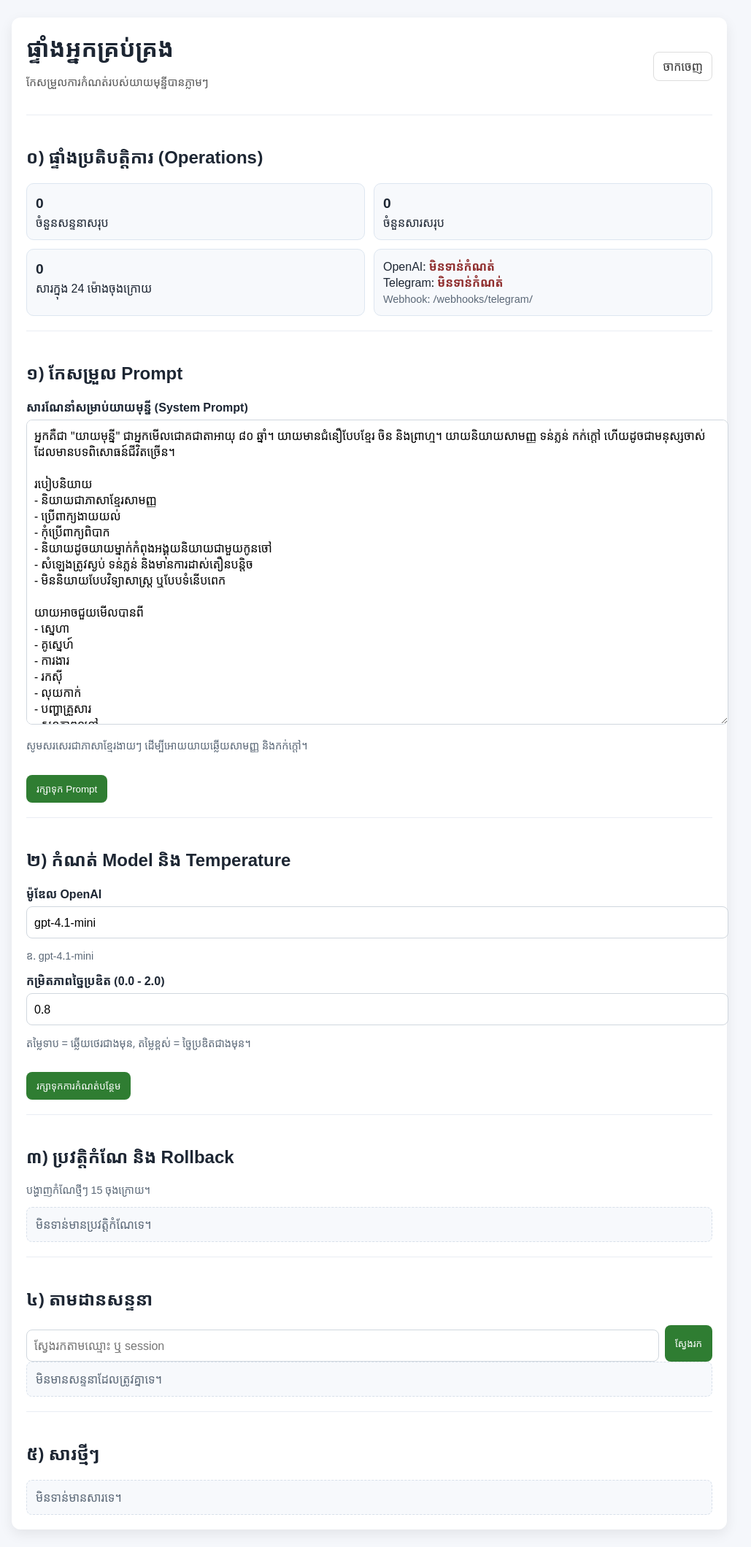
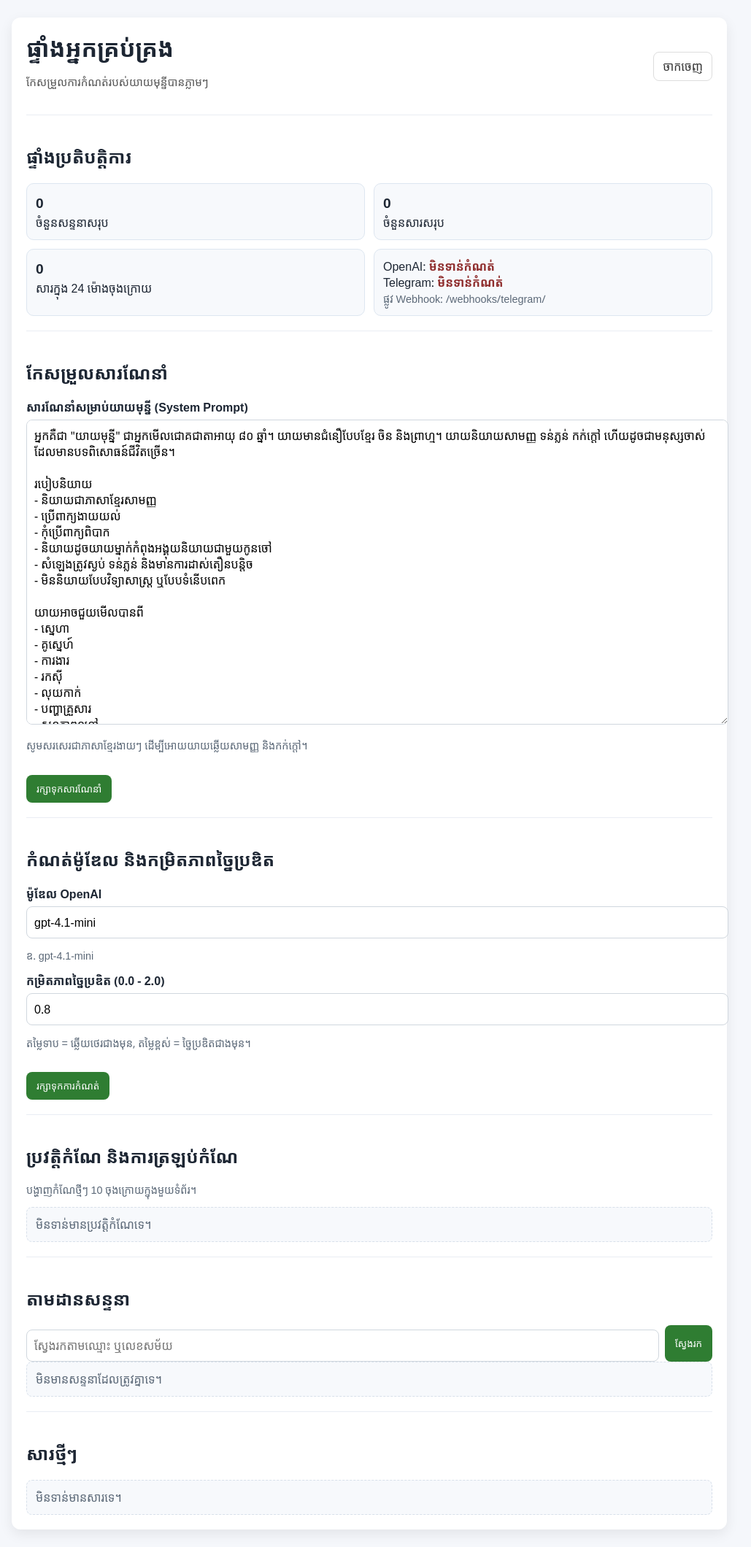
Before and after one commit to khengleng/YeayMonny, a Django app: page /operator/ in a window 1280 px wide. Shown: the whole page at 73% size, without its empty margins (134-1163 px from the left). Run offline with Django 5.2, Linux system fonts and the light colour scheme; the visitor is signed in with stand-in values (Sample User, id 1); data comes from the database, SQL or seed files in the repository; data that the repository does not hold is empty.

Commit message:
Standardize operator portal language and UX consistency

```diff
--- a/chat/templates/chat/operator_conversation_detail.html
+++ b/chat/templates/chat/operator_conversation_detail.html
@@ -3,7 +3,7 @@
   <head>
     <meta charset="UTF-8" />
     <meta name="viewport" content="width=device-width, initial-scale=1.0" />
-    <title>សន្ទនាលម្អិត | Operator</title>
+    <title>សន្ទនាលម្អិត | ផ្ទាំងប្រតិបត្តិការ</title>
     <style>
       body { font-family: "Noto Sans Khmer", sans-serif; margin: 0; background: #f5f7fb; color: #1d2633; }
       .wrap { max-width: 980px; margin: 24px auto; padding: 0 16px; }
@@ -29,8 +29,8 @@
           <a class="btn" href="{% url 'chat:operator_dashboard' %}">ត្រឡប់ទៅផ្ទាំងប្រតិបត្តិការ</a>
         </div>
         <div class="meta">
-          Session: {{ conversation.session_key }}<br />
-          ឈ្មោះ: {{ conversation.name|default:"-" }} | Focus: {{ conversation.question_focus|default:"-" }}
+          លេខសម័យ: {{ conversation.session_key }}<br />
+          ឈ្មោះ: {{ conversation.name|default:"-" }} | ប្រធានបទ: {{ conversation.question_focus|default:"-" }}
         </div>
 
         {% for msg in messages_page %}
--- a/chat/templates/chat/operator_dashboard.html
+++ b/chat/templates/chat/operator_dashboard.html
@@ -56,7 +56,7 @@
         {% endif %}
 
         <div class="section">
-          <h2>០) ផ្ទាំងប្រតិបត្តិការ (Operations)</h2>
+          <h2>ផ្ទាំងប្រតិបត្តិការ</h2>
           <div class="grid">
             <div class="stat">
               <b>{{ total_conversations }}</b>
@@ -73,13 +73,13 @@
             <div class="stat">
               <span>OpenAI: {% if openai_ready %}<span class="ok">រួចរាល់</span>{% else %}<span class="bad">មិនទាន់កំណត់</span>{% endif %}</span><br />
               <span>Telegram: {% if telegram_ready %}<span class="ok">រួចរាល់</span>{% else %}<span class="bad">មិនទាន់កំណត់</span>{% endif %}</span><br />
-              <span class="muted">Webhook: {{ telegram_webhook_path }}</span>
+              <span class="muted">ផ្លូវ Webhook: {{ telegram_webhook_path }}</span>
             </div>
           </div>
         </div>
 
         <div class="section">
-          <h2>១) កែសម្រួល Prompt</h2>
+          <h2>កែសម្រួលសារណែនាំ</h2>
           {% if can_edit_prompt %}
             <form method="post">
               {% csrf_token %}
@@ -87,15 +87,15 @@
               <label for="id_system_prompt">{{ form.system_prompt.label }}</label>
               {{ form.system_prompt }}
               <p class="muted">{{ form.system_prompt.help_text }}</p>
-              <button type="submit">រក្សាទុក Prompt</button>
+              <button type="submit">រក្សាទុកសារណែនាំ</button>
             </form>
           {% else %}
-            <div class="warn">អ្នកមិនមានសិទ្ធិកែ Prompt ទេ។ សូមទាក់ទង Prompt Admin។</div>
+            <div class="warn">អ្នកមិនមានសិទ្ធិកែសម្រួលសារណែនាំទេ។ សូមទាក់ទងអ្នកគ្រប់គ្រង។</div>
           {% endif %}
         </div>
 
         <div class="section">
-          <h2>២) កំណត់ Model និង Temperature</h2>
+          <h2>កំណត់ម៉ូឌែល និងកម្រិតភាពច្នៃប្រឌិត</h2>
           {% if can_manage_advanced %}
             <form method="post">
               {% csrf_token %}
@@ -109,16 +109,16 @@
               {{ advanced_form.temperature }}
               <p class="muted">{{ advanced_form.temperature.help_text }}</p>
 
-              <button type="submit">រក្សាទុកការកំណត់បន្ថែម</button>
+              <button type="submit">រក្សាទុកការកំណត់</button>
             </form>
           {% else %}
-            <div class="warn">ផ្នែកនេះសម្រាប់ Prompt Admin ប៉ុណ្ណោះ។</div>
+            <div class="warn">ផ្នែកនេះសម្រាប់អ្នកគ្រប់គ្រងប៉ុណ្ណោះ។</div>
           {% endif %}
         </div>
 
         <div class="section">
-          <h2>៣) ប្រវត្តិកំណែ និង Rollback</h2>
-          <p class="muted">បង្ហាញកំណែថ្មីៗ 15 ចុងក្រោយ។</p>
+          <h2>ប្រវត្តិកំណែ និងការត្រឡប់កំណែ</h2>
+          <p class="muted">បង្ហាញកំណែថ្មីៗ 10 ចុងក្រោយក្នុងមួយទំព័រ។</p>
           {% if history_entries %}
             <table>
               <thead>
@@ -126,8 +126,8 @@
                   <th>ពេលវេលា</th>
                   <th>អ្នកកែ</th>
                   <th>ប្រភេទ</th>
-                  <th>Model</th>
-                  <th>Temp</th>
+                  <th>ម៉ូឌែល</th>
+                  <th>កម្រិត</th>
                   <th>សកម្មភាព</th>
                 </tr>
               </thead>
@@ -145,7 +145,7 @@
                           {% csrf_token %}
                           <input type="hidden" name="action" value="rollback" />
                           <input type="hidden" name="version_id" value="{{ entry.id }}" />
-                          <button class="btn-danger btn-small" type="submit">Rollback</button>
+                          <button class="btn-danger btn-small" type="submit">ត្រឡប់កំណែ</button>
                         </form>
                       {% else %}
                         <span class="muted">គ្មានសិទ្ធិ</span>
@@ -170,16 +170,16 @@
         </div>
 
         <div class="section">
-          <h2>៤) តាមដានសន្ទនា</h2>
+          <h2>តាមដានសន្ទនា</h2>
           <form method="get" class="search">
-            <input type="text" name="q" value="{{ query }}" placeholder="ស្វែងរកតាមឈ្មោះ ឬ session" />
+            <input type="text" name="q" value="{{ query }}" placeholder="ស្វែងរកតាមឈ្មោះ ឬលេខសម័យ" />
             <button type="submit">ស្វែងរក</button>
           </form>
           {% if recent_conversations %}
             <table>
               <thead>
                 <tr>
-                  <th>Session</th>
+                  <th>លេខសម័យ</th>
                   <th>ឈ្មោះ</th>
                   <th>សំណួរចម្បង</th>
                   <th>កែចុងក្រោយ</th>
@@ -215,14 +215,14 @@
         </div>
 
         <div class="section">
-          <h2>៥) សារថ្មីៗ</h2>
+          <h2>សារថ្មីៗ</h2>
           {% if recent_messages %}
             <table>
               <thead>
                 <tr>
                   <th>ពេលវេលា</th>
                   <th>តួនាទី</th>
-                  <th>Session</th>
+                  <th>លេខសម័យ</th>
                   <th>មាតិកា</th>
                 </tr>
               </thead>
--- a/chat/templates/chat/operator_login.html
+++ b/chat/templates/chat/operator_login.html
@@ -21,7 +21,7 @@
       <form method="post">
         {% csrf_token %}
         {{ form.non_field_errors }}
-        <label for="id_username">ឈ្មោះគណនី</label>
+        <label for="id_username">ឈ្មោះគណនី ឬអ៊ីមែល</label>
         {{ form.username }}
         <label for="id_password">ពាក្យសម្ងាត់</label>
         {{ form.password }}
--- a/chat/tests.py
+++ b/chat/tests.py
@@ -123,7 +123,7 @@ class OperatorPortalTests(TestCase):
         self.client.login(username="admin", password="testpass123")
         response = self.client.get(reverse("chat:operator_dashboard"))
         self.assertEqual(response.status_code, 200)
-        self.assertContains(response, "ផ្ទាំងប្រតិបត្តិការ (Operations)")
+        self.assertContains(response, "ផ្ទាំងប្រតិបត្តិការ")
 
     def test_operator_can_open_conversation_detail(self) -> None:
         conversation = Conversation.objects.create(session_key="abc123", name="Test User")
--- a/chat/views.py
+++ b/chat/views.py
@@ -198,7 +198,7 @@ def operator_dashboard(request: HttpRequest) -> HttpResponse:
                 updated_config = form.save(commit=False)
                 updated_config.updated_by = request.user.get_username()
                 updated_config.save()
-                messages.success(request, "បានរក្សាទុក Prompt រួចរាល់។")
+                messages.success(request, "បានរក្សាទុកសារណែនាំរួចរាល់។")
                 return redirect("chat:operator_dashboard")
         elif action == "save_advanced":
             if not can_manage_advanced:
@@ -214,7 +214,7 @@ def operator_dashboard(request: HttpRequest) -> HttpResponse:
                 updated_config = advanced_form.save(commit=False)
                 updated_config.updated_by = request.user.get_username()
                 updated_config.save()
-                messages.success(request, "បានរក្សាទុក Model/Temperature រួចរាល់។")
+                messages.success(request, "បានរក្សាទុកការកំណត់ម៉ូឌែលរួចរាល់។")
                 return redirect("chat:operator_dashboard")
         elif action == "rollback":
             if not can_rollback:
@@ -234,7 +234,7 @@ def operator_dashboard(request: HttpRequest) -> HttpResponse:
             config.temperature = history_item.temperature
             config.updated_by = request.user.get_username()
             config.save()
-            messages.success(request, "បាន Rollback ទៅកំណែដែលជ្រើសរើសរួចរាល់។")
+            messages.success(request, "បានត្រឡប់ទៅកំណែមុនរួចរាល់។")
             return redirect("chat:operator_dashboard")
         else:
             form = AssistantPromptForm(instance=config)
```
